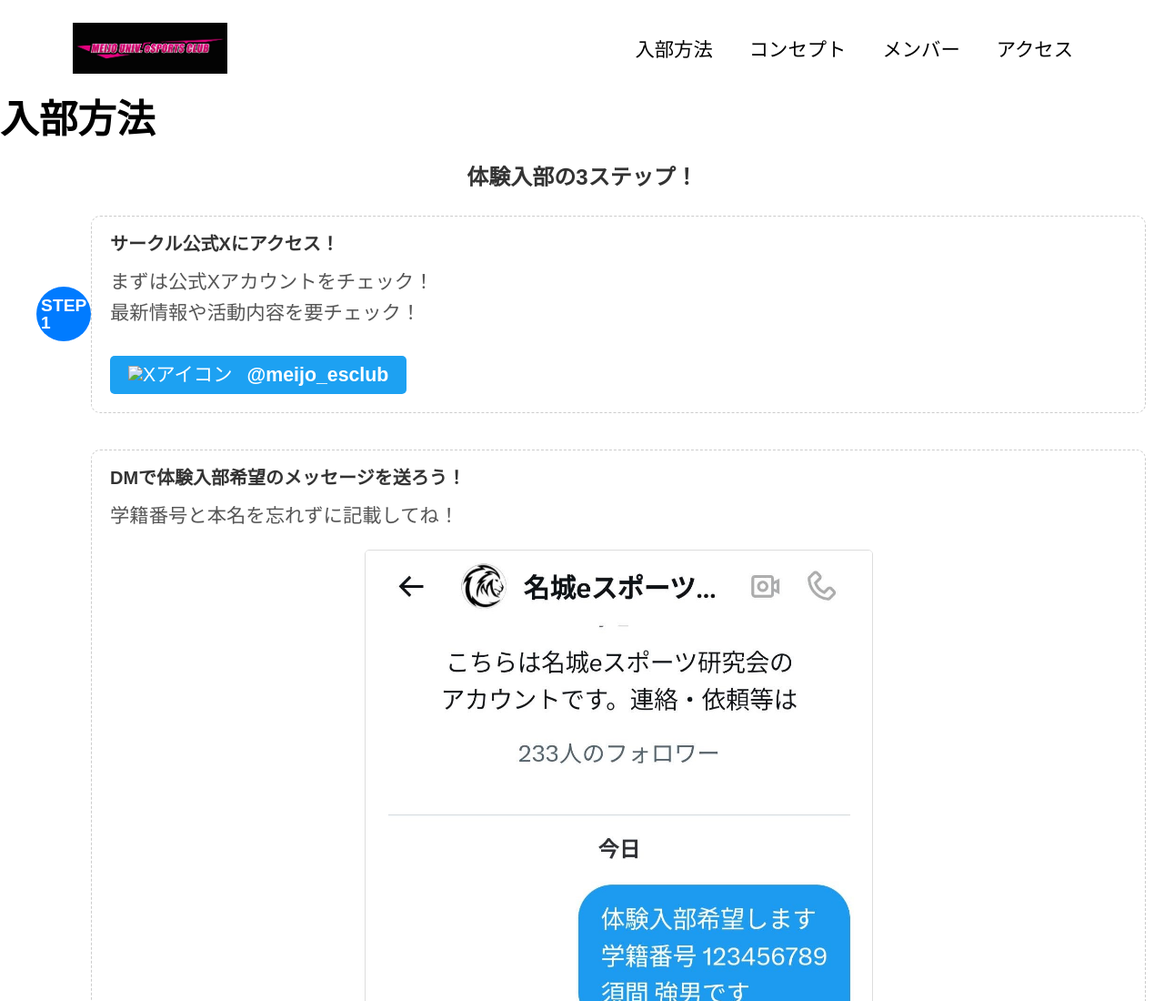
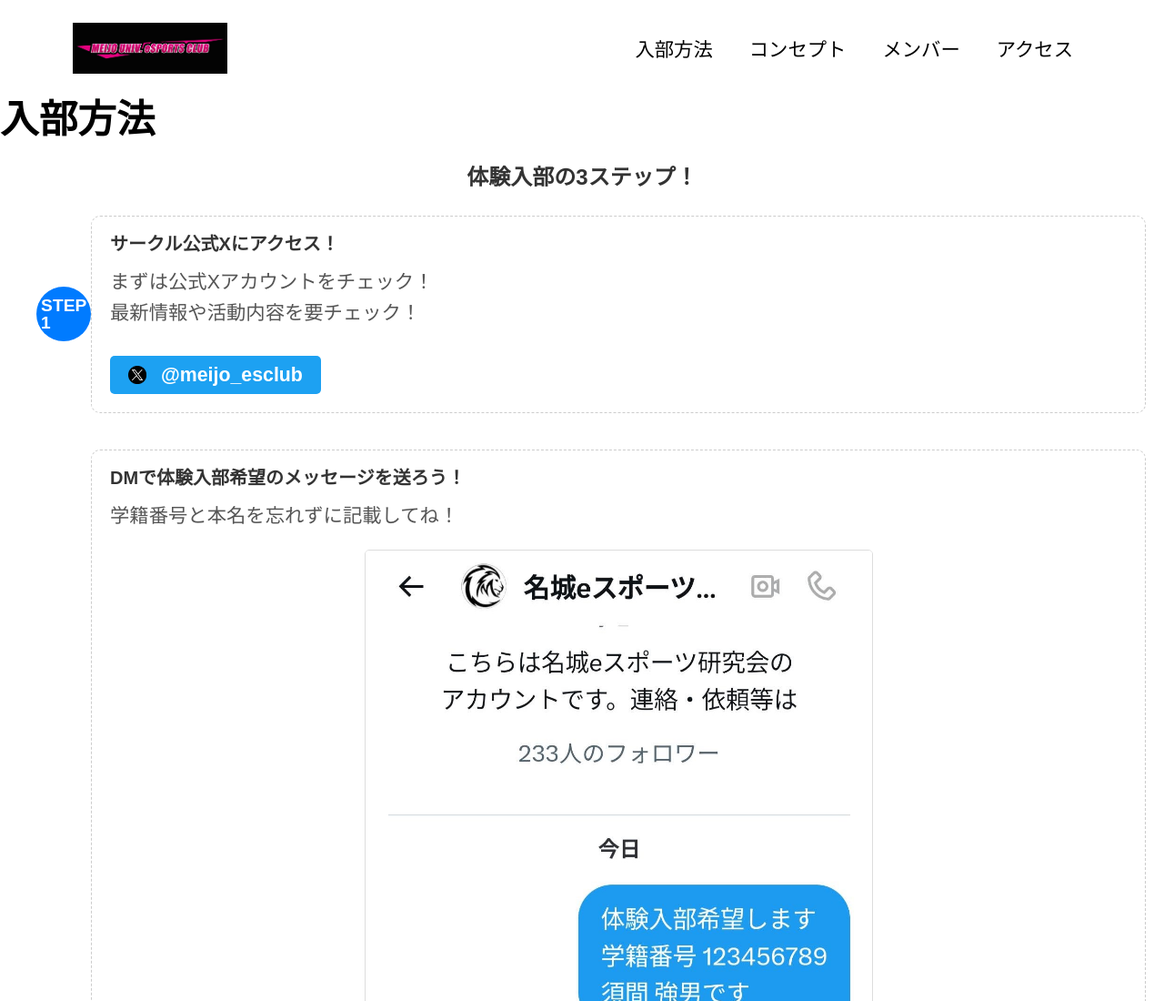
Before and after one commit to Yamukatsu/meijo-u_ESportsClub_web, a plain HTML site: page HowToJoin.html in a window 1280 px wide. Shown: the top 1100 px of the page at 91% size. Drawn offline with nearby package versions, Linux system fonts and the light colour scheme; a web font is replaced by a local one.

Commit message:
twitter_icon

```diff
--- a/HowToJoin.html
+++ b/HowToJoin.html
@@ -44,7 +44,7 @@
                             <h3><span class="step-num">STEP 1</span>サークル公式Xにアクセス！</h3>
                             <p>まずは公式Xアカウントをチェック！<br>最新情報や活動内容を要チェック！</p>
                             <a href="https://twitter.com/meijo_esclub" class="twitter-link" target="_blank">
-                                <img src="images/HowToJoin/Twitter_icon.png" alt="Xアイコン" class="twitter-icon">
+                                <img src="images/HowToJoin/twitter_icon.png" alt="Xアイコン" class="twitter-icon">
                                 <span class="account-name">@meijo_esclub</span>
                             </a>
                         </div>
```
Also changed, not shown: images/HowToJoin/twitter_icon.png (added).
